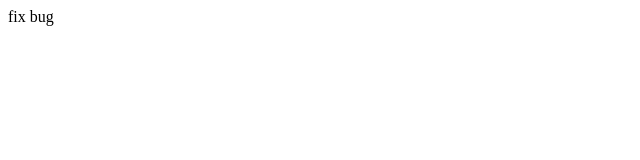
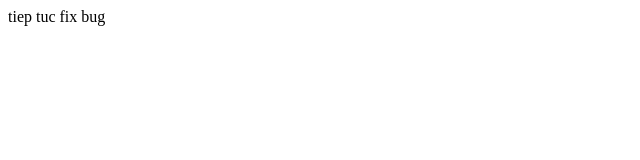
Before and after one commit to ManhAnNguyen/test_github, a plain HTML site: page index.html in a window 1280 px wide. Shown: the full height of the page, 0-640 px from the left. Drawn offline with Linux system fonts and the light colour scheme.

Commit message:
fix bug tiep tuc

```diff
--- a/index.html
+++ b/index.html
@@ -7,6 +7,6 @@
     <title>Document</title>
   </head>
   <body>
-    fix bug
+    tiep tuc fix bug
   </body>
 </html>
```
